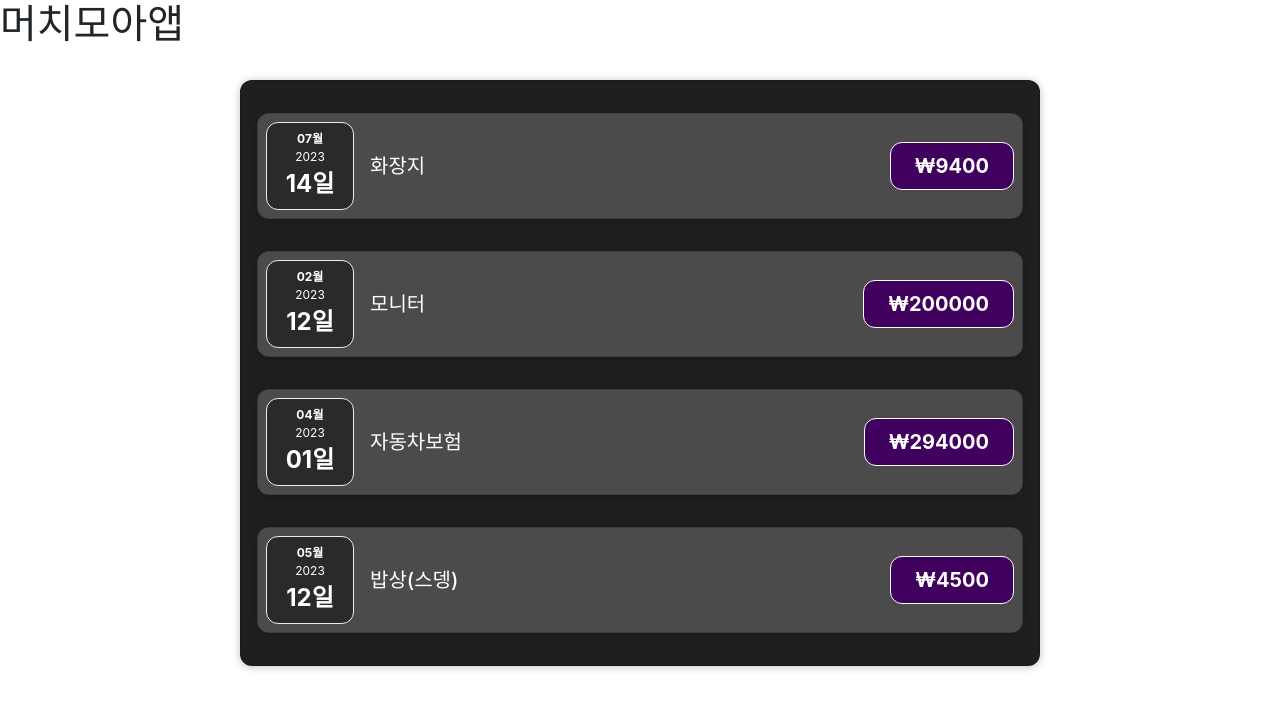
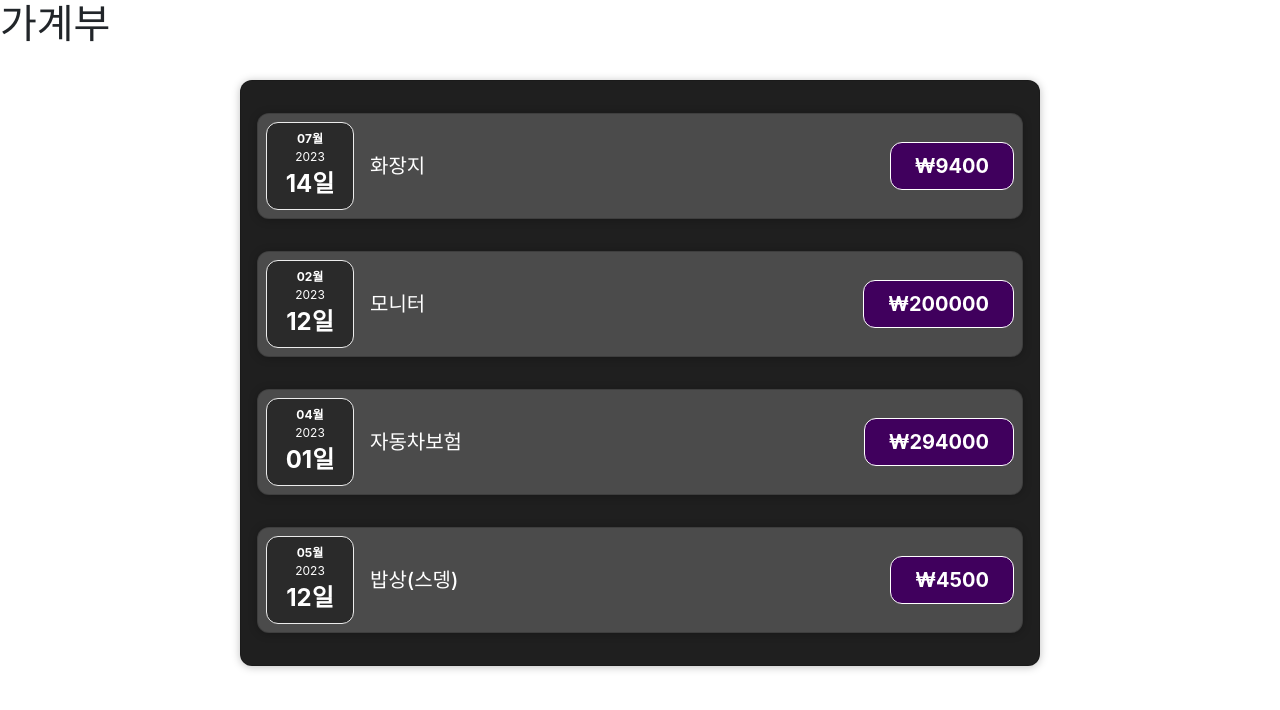
Before and after one commit to qwerewqwerew/next-react, a React (Create React App) app: page / in a window 1280 px wide. Shown: the top 710 px of the page. Built offline with nearby package versions, Linux system fonts and the light colour scheme.

Commit message:
date 수정

```diff
--- a/src/App.js
+++ b/src/App.js
@@ -29,7 +29,7 @@ function App() {
 
  */
   return (<div>
-    <h1>머치모아앱</h1>
+    <h1>가계부</h1>
     <Expenses items={expenses} />
   </div>)
 }
```
